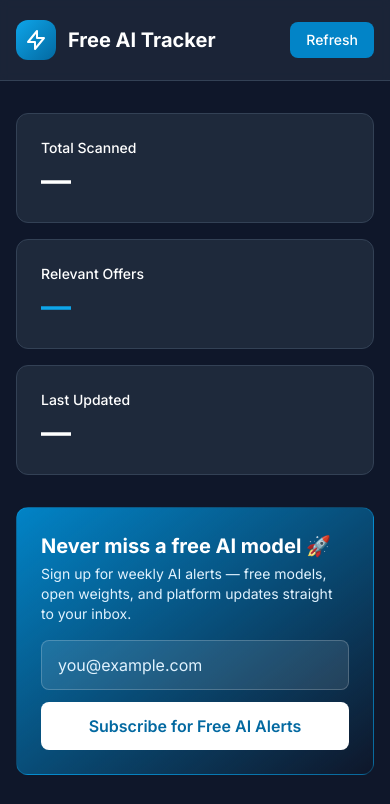
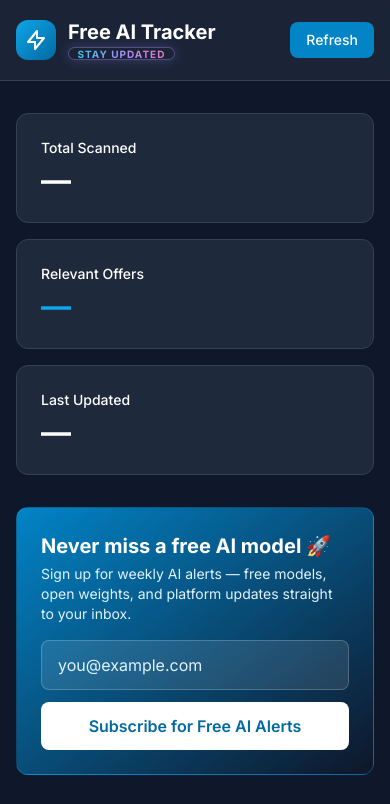
Before and after one commit to roroleaks/free-ai-tracker, a website: page public/index.html in a window 390 px wide. Shown: the top 804 px of the page. Drawn offline with nearby package versions, Linux system fonts and the light colour scheme; no server answers.

Commit message:
feat: add creative 'Stay Updated' tagline to dashboard header
- Gradient-text pill badge (cyan -> violet -> pink) with soft glow ring
- Beside 'Free AI Tracker' label, top-center of sticky header
- Responsive: stacks under title on mobile (flex-col), inline on sm+ screens
- Tracking-widest, uppercase, extrabold treatment for visual punch
- Verified: inline scripts parse, pill radius + gradient present, h1 markup correct

```diff
--- a/public/index.html
+++ b/public/index.html
@@ -24,6 +24,23 @@
     .card-hover:hover { transform: translateY(-4px); box-shadow: 0 20px 25px -5px rgba(0,0,0,0.1), 0 10px 10px -5px rgba(0,0,0,0.04); }
     .skeleton { background: linear-gradient(90deg, #334155 25%, #475569 50%, #334155 75%); background-size: 200% 100%; animation: shimmer 1.5s infinite; }
     @keyframes shimmer { 0% { background-position: 200% 0; } 100% { background-position: -200% 0; } }
+    .tagline {
+      position: relative;
+      display: inline-flex;
+      align-items: center;
+      align-self: flex-start;
+      padding: 0.12rem 0.6rem;
+      border-radius: 9999px;
+      background: linear-gradient(90deg, #22d3ee, #a78bfa, #f472b6);
+      -webkit-background-clip: text;
+      background-clip: text;
+      -webkit-text-fill-color: transparent;
+      color: transparent;
+      box-shadow: inset 0 0 0 1px rgba(167, 139, 250, 0.4), 0 0 12px rgba(167, 139, 250, 0.25);
+      letter-spacing: 0.16em;
+      text-transform: uppercase;
+      line-height: 1;
+    }
   </style>
 </head>
 <body class="bg-dark-900 text-white min-h-screen flex flex-col">
@@ -36,7 +53,12 @@
               <path stroke-linecap="round" stroke-linejoin="round" stroke-width="2" d="M13 10V3L4 14h7v7l9-11h-7z"/>
             </svg>
           </div>
-          <h1 class="text-xl font-bold text-white">Free AI Tracker</h1>
+          <h1 class="text-xl font-bold text-white flex flex-col sm:flex-row sm:items-baseline gap-0.5 sm:gap-3 leading-tight">
+            Free AI Tracker
+            <span class="tagline text-[10px] sm:text-xs font-extrabold tracking-widest">
+              Stay Updated
+            </span>
+          </h1>
         </div>
         <div class="flex items-center gap-4">
           <span id="lastUpdated" class="text-sm text-dark-400 hidden sm:block">Loading...</span>
```
